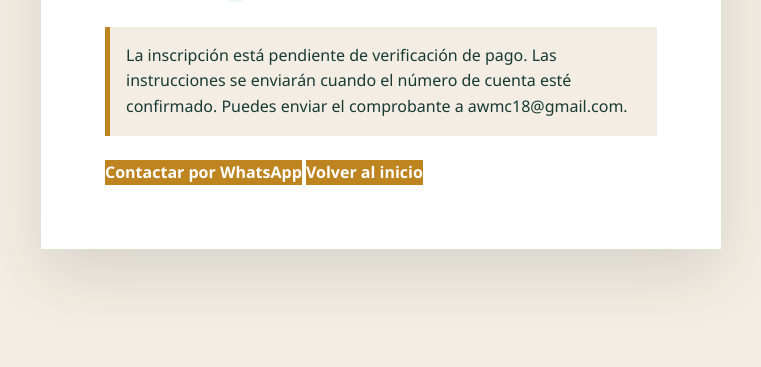
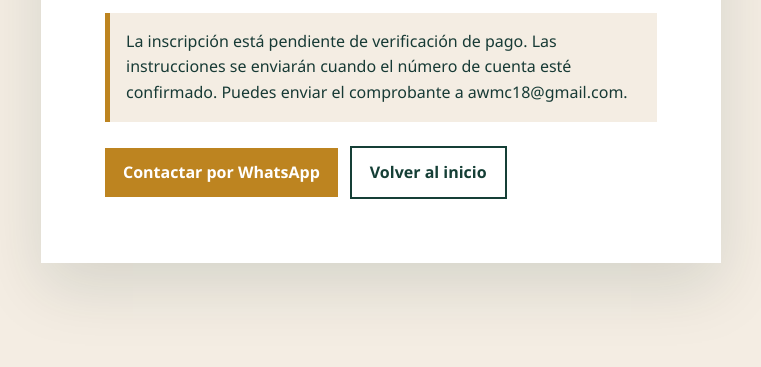
Before and after one commit to traburo/workspace-serenamente, a Flask app: template 07_Sistema_Comercial/CONOCEME_MVP/app/templates/registration_result.html in a window 1280 px wide. Shown: the part 433-800 px from the top of the page, without its empty margins (259-1020 px from the left). Run offline with Flask 3, Linux system fonts and the light colour scheme; the template is opened without the code that fills it, so the values that code supplies are empty.

Commit message:
Diseñar acciones de confirmación

```diff
--- a/07_Sistema_Comercial/CONOCEME_MVP/app/static/styles.css
+++ b/07_Sistema_Comercial/CONOCEME_MVP/app/static/styles.css
@@ -475,6 +475,23 @@ code { padding: 4px 7px; background: #edf7f5; }
   background: var(--paper);
 }
 
+.result-actions {
+  display: flex;
+  flex-wrap: wrap;
+  gap: 12px;
+  align-items: center;
+}
+
+.result-actions .button-link { padding: 12px 18px; }
+
+.button-link-secondary {
+  border: 2px solid var(--ink);
+  background: var(--white);
+  color: var(--ink);
+}
+
+.button-link-secondary:hover { background: var(--paper); }
+
 button:focus-visible,
 a:focus-visible,
 input:focus-visible,
```
